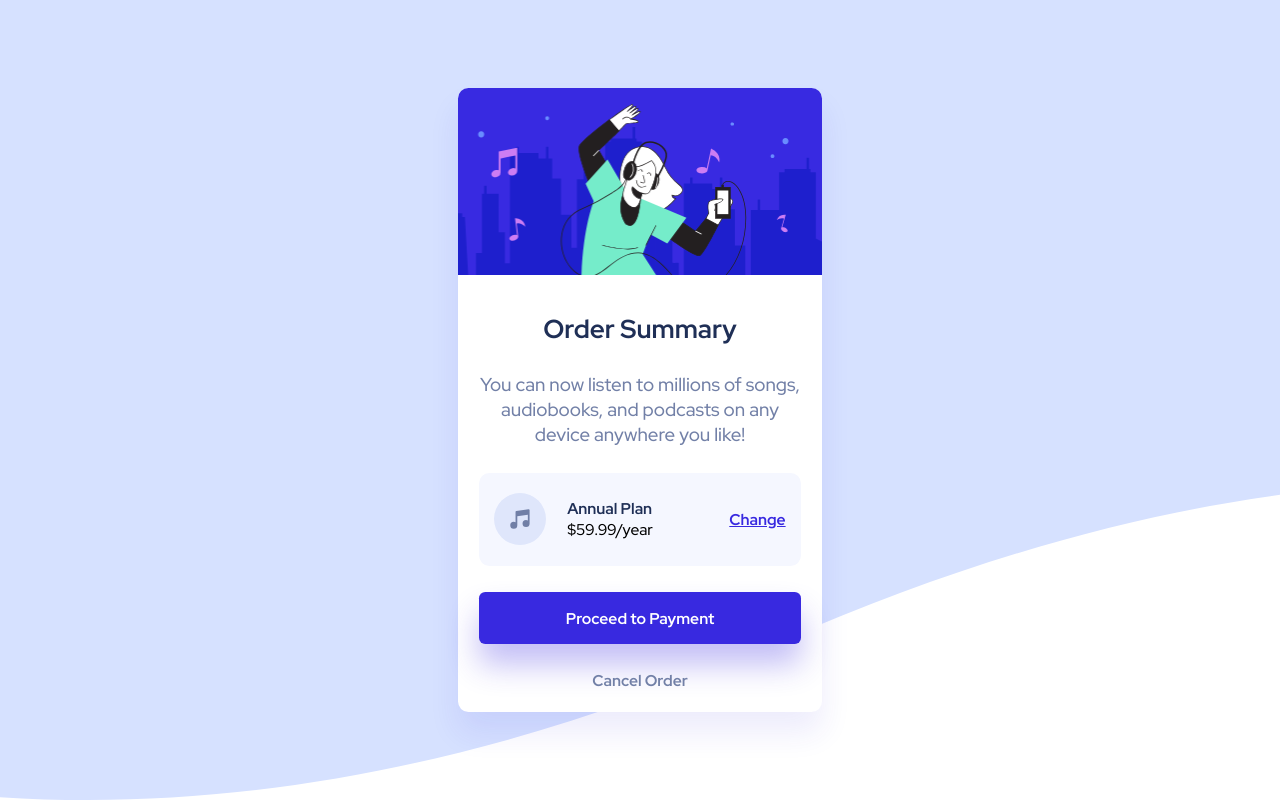
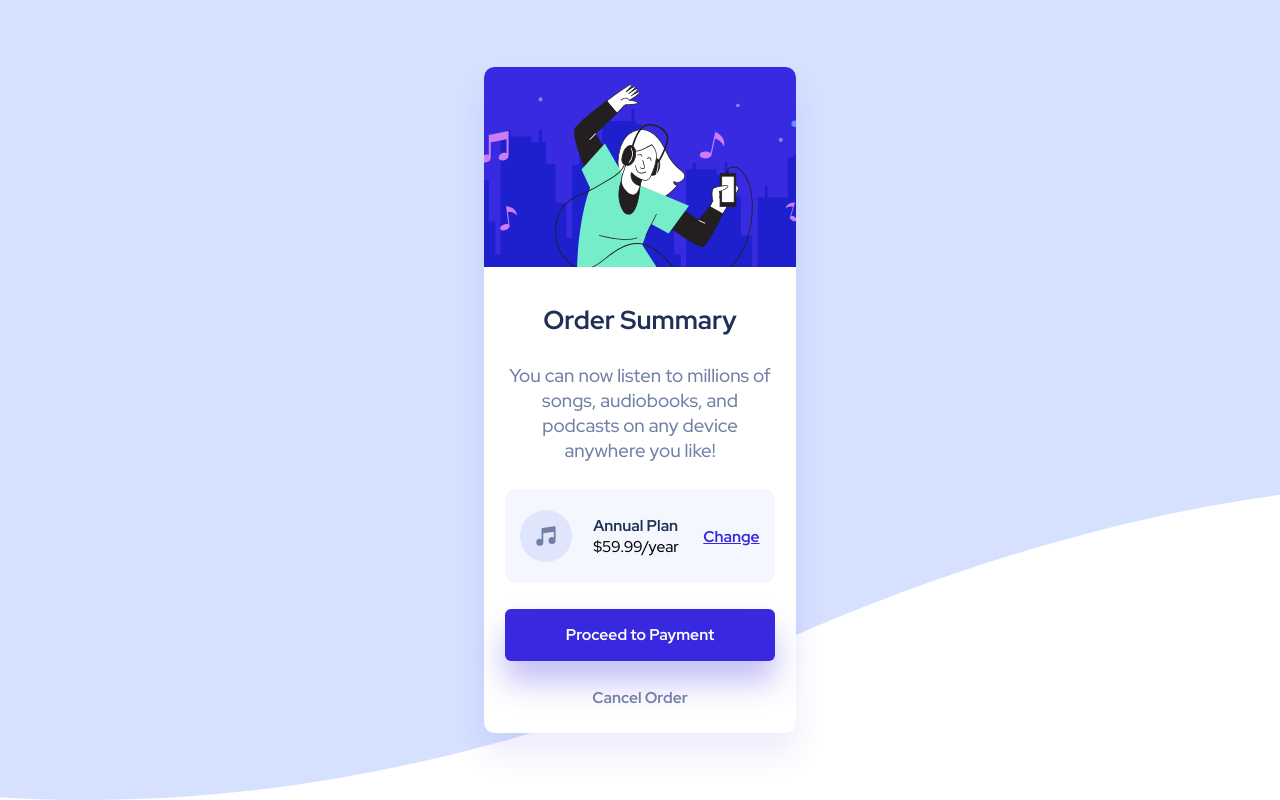
Before and after one commit to DevZardy/Order-Summary-card-component, a plain HTML site: page index.html in a window 1280 px wide. Drawn offline with Linux system fonts and the light colour scheme.

Commit message:
adjusted card width

```diff
--- a/style.css
+++ b/style.css
@@ -39,8 +39,8 @@ main{
 }
 
 .card-container{
-    width: 35rem;
-    height: 60rem;
+    width: 30rem;
+    height: 64rem;
     border-radius: 1rem;
     background-color: white;
     display: flex;
```
